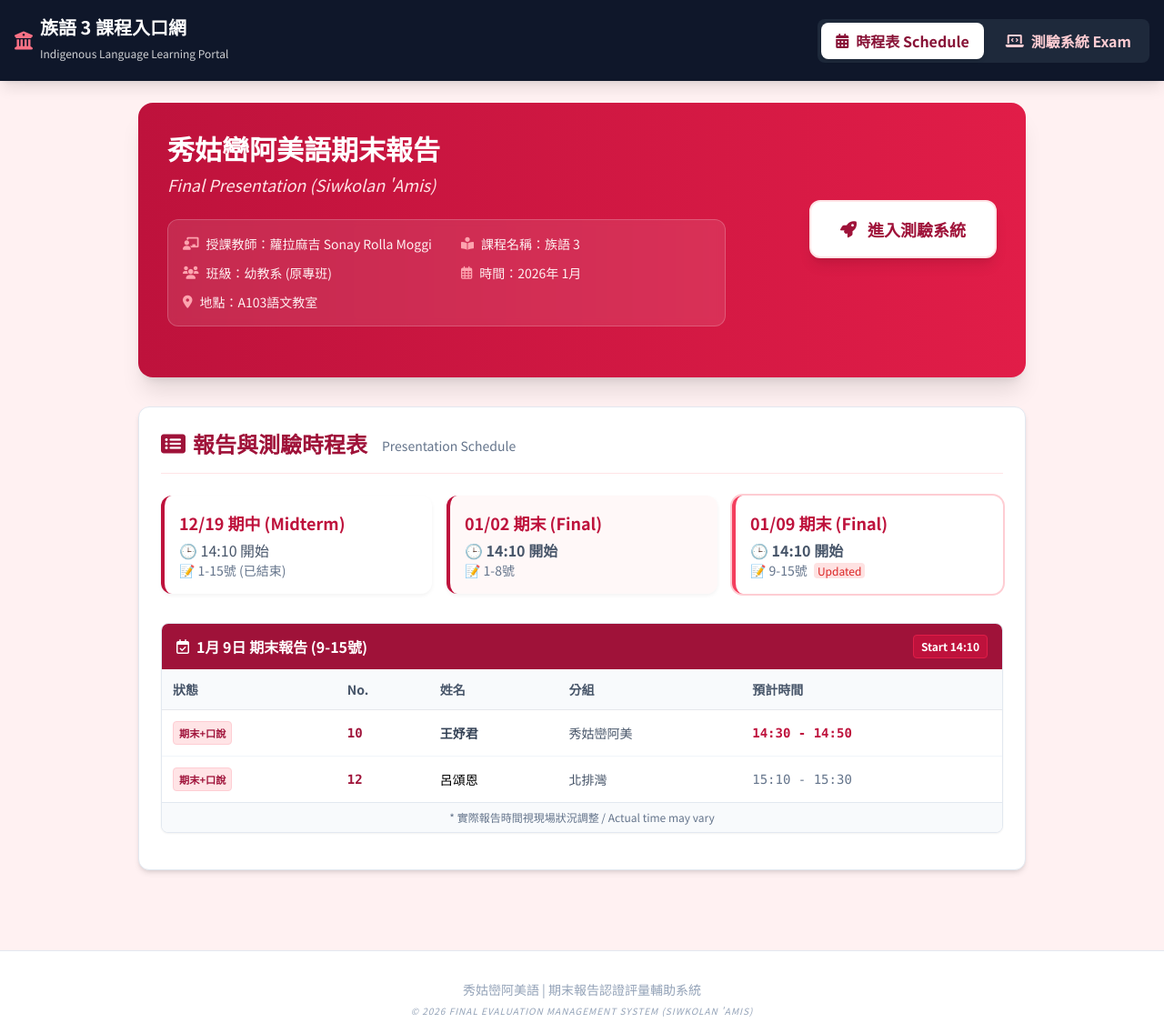
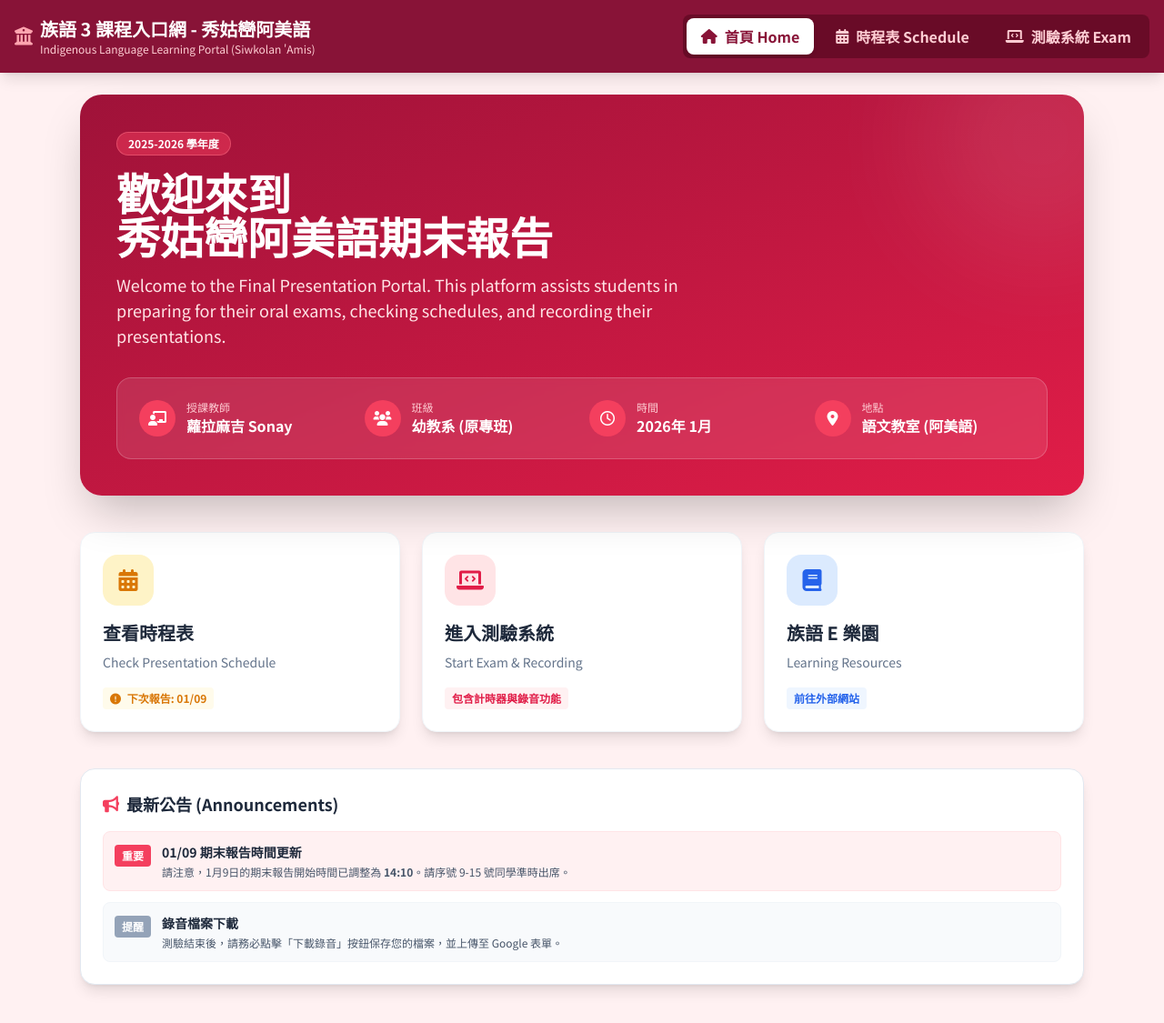
Before and after one commit to rollamoggi123/Final-Presentation-List-Siwkolan-Amis-, a plain HTML site: page index.html in a window 1280 px wide. Shown: the top 1125 px of the page at 91% size. Drawn offline with nearby package versions, Linux system fonts and the light colour scheme.

Commit message:
Update index.html
Signed-off-by: rollamoggi123 <rollamoggi123@gmail.com>

```diff
--- a/index.html
+++ b/index.html
@@ -3,7 +3,7 @@
 <head>
     <meta charset="UTF-8">
     <meta name="viewport" content="width=device-width, initial-scale=1.0">
-    <title>秀姑巒阿美語期末報告 Final Presentation</title>
+    <title>族語 3 期末報告 - 幼教系(原專班) - 秀姑巒阿美語</title>
     <script src="https://cdn.tailwindcss.com"></script>
     <link href="https://cdnjs.cloudflare.com/ajax/libs/font-awesome/6.0.0/css/all.min.css" rel="stylesheet">
     <style>
@@ -24,33 +24,7 @@
         .page-title-gradient {
             background: linear-gradient(135deg, #be123c 0%, #e11d48 100%);
         }
-        .bilingual-sub {
-            display: block;
-            font-size: 0.75rem;
-            font-weight: normal;
-            opacity: 0.8;
-            margin-top: 1px;
-        }
-        .editable-name {
-            cursor: text;
-            transition: all 0.2s;
-        }
-        .editable-name:hover {
-            background-color: #fff1f2;
-        }
-        .editable-name:focus {
-            background-color: #fff;
-            outline: 2px solid #e11d48;
-            box-shadow: 0 0 10px rgba(225, 29, 72, 0.2);
-            padding: 4px 8px;
-            border-radius: 4px;
-        }
-        .tab-active {
-            border-bottom: 4px solid #e11d48;
-            color: #881337;
-            background-color: #fff1f2;
-        }
-        /* 分頁切換 */
+        /* 分頁切換動畫 */
         .page-section {
             display: none;
             animation: fadeIn 0.4s ease-out;
@@ -62,6 +36,7 @@
             from { opacity: 0; transform: translateY(10px); }
             to { opacity: 1; transform: translateY(0); }
         }
+
         /* 導覽列按鈕 */
         .nav-btn {
             padding: 0.5rem 1rem;
@@ -85,7 +60,7 @@
             color: white;
         }
 
-        /* 計時器動畫效果 */
+        /* 錄音與計時動畫 */
         @keyframes pulse-red {
             0%, 100% { background-color: #fee2e2; }
             50% { background-color: #fca5a5; }
@@ -93,7 +68,6 @@
         .timer-running {
             animation: pulse-red 2s cubic-bezier(0.4, 0, 0.6, 1) infinite;
         }
-        /* 錄音動畫 */
         @keyframes pulse-record {
             0% { box-shadow: 0 0 0 0 rgba(225, 29, 72, 0.7); }
             70% { box-shadow: 0 0 0 10px rgba(225, 29, 72, 0); }
@@ -105,6 +79,7 @@
             border-color: #e11d48 !important;
             color: white !important;
         }
+
         /* 時程表卡片 */
         .sch-card {
             flex: 1;
@@ -117,22 +92,36 @@
         }
         .badge { display: inline-block; padding: 2px 6px; border-radius: 4px; font-size: 0.7rem; font-weight: bold; }
         .badge.final { background-color: #ffe4e6; color: #9f1239; border: 1px solid #fecdd3; }
+        .time-col { font-family: monospace; font-weight: 700; color: #be123c; }
+
+        /* 首頁卡片 */
+        .home-card {
+            transition: transform 0.2s, box-shadow 0.2s;
+        }
+        .home-card:hover {
+            transform: translateY(-5px);
+            box-shadow: 0 10px 20px rgba(190, 18, 60, 0.15);
+        }
     </style>
 </head>
 <body class="min-h-screen pb-12">
-    <!-- 頂部導覽 -->
-    <nav class="bg-slate-900 text-white p-4 shadow-lg mb-0 sticky top-0 z-50">
+
+    <!-- 頂部導覽列 -->
+    <nav class="bg-rose-900 text-white p-4 shadow-lg mb-0 sticky top-0 z-50">
         <div class="max-w-7xl mx-auto flex justify-between items-center">
             <h1 class="text-xl font-bold flex items-center gap-2">
-                <i class="fas fa-university text-rose-400"></i>
+                <i class="fas fa-university text-rose-300"></i>
                 <div>
-                    族語 3 課程入口網
-                    <span class="bilingual-sub">Indigenous Language Learning Portal</span>
+                    族語 3 課程入口網 - 秀姑巒阿美語
+                    <span class="text-xs text-rose-200 block font-normal">Indigenous Language Learning Portal (Siwkolan 'Amis)</span>
                 </div>
             </h1>
 
-            <div class="flex gap-2 bg-slate-800 p-1 rounded-lg">
-                <button onclick="switchPage('schedule')" id="nav-schedule" class="nav-btn active">
+            <div class="flex gap-2 bg-rose-950/50 p-1 rounded-lg overflow-x-auto">
+                <button onclick="switchPage('home')" id="nav-home" class="nav-btn active">
+                    <i class="fas fa-home"></i> <span class="hidden sm:inline">首頁 Home</span>
+                </button>
+                <button onclick="switchPage('schedule')" id="nav-schedule" class="nav-btn inactive">
                     <i class="fas fa-calendar-alt"></i> <span class="hidden sm:inline">時程表 Schedule</span>
                 </button>
                 <button onclick="switchPage('exam')" id="nav-exam" class="nav-btn inactive">
@@ -143,33 +132,125 @@
     </nav>
 
     <!-- ========================================== -->
-    <!-- 頁面 1: 時程表 (Schedule View) -->
+    <!-- 頁面 1: 首頁 (Home View) - 新增 -->
     <!-- ========================================== -->
-    <div id="view-schedule" class="page-section active max-w-5xl mx-auto p-6">
+    <div id="view-home" class="page-section active max-w-6xl mx-auto p-6">
 
-        <!-- 課程資訊卡片 (Hero) -->
-        <div class="bg-gradient-to-r from-rose-700 to-rose-600 rounded-2xl p-8 mb-8 text-white shadow-xl">
-            <div class="flex flex-col md:flex-row justify-between gap-6 mb-6">
-                <div>
-                    <h2 class="text-3xl font-bold mb-2">秀姑巒阿美語期末報告</h2>
-                    <p class="text-rose-100 mb-6 italic text-lg">Final Presentation (Siwkolan 'Amis)</p>
+        <!-- Welcome Hero -->
+        <div class="bg-gradient-to-br from-rose-800 to-rose-600 rounded-3xl p-10 text-white shadow-2xl mb-10 relative overflow-hidden">
+            <div class="absolute top-0 right-0 w-64 h-64 bg-white/10 rounded-full -mr-20 -mt-20 blur-3xl"></div>
+            <div class="relative z-10">
+                <span class="bg-rose-500/50 border border-rose-400/50 text-white text-xs font-bold px-3 py-1 rounded-full mb-4 inline-block">
+                    2025-2026 學年度
+                </span>
+                <h1 class="text-4xl md:text-5xl font-extrabold mb-4 leading-tight">
+                    歡迎來到 <br>秀姑巒阿美語期末報告
+                </h1>
+                <p class="text-rose-100 text-lg max-w-2xl mb-8">
+                    Welcome to the Final Presentation Portal. This platform assists students in preparing for their oral exams, checking schedules, and recording their presentations.
+                </p>
 
-                    <div class="grid grid-cols-1 sm:grid-cols-2 gap-x-8 gap-y-3 text-sm text-rose-50 bg-white/10 p-4 rounded-xl backdrop-blur-sm border border-white/20">
-                        <div class="flex items-center gap-2"><i class="fas fa-chalkboard-teacher text-rose-300"></i> 授課教師：蘿拉麻吉 Sonay Rolla Moggi</div>
-                        <div class="flex items-center gap-2"><i class="fas fa-book-reader text-rose-300"></i> 課程名稱：族語 3</div>
-                        <div class="flex items-center gap-2"><i class="fas fa-users text-rose-300"></i> 班級：幼教系 (原專班)</div>
-                        <div class="flex items-center gap-2"><i class="far fa-calendar-alt text-rose-300"></i> 時間：2026年 1月</div>
-                        <div class="flex items-center gap-2"><i class="fas fa-map-marker-alt text-rose-300"></i> 地點：A103語文教室 </div>
+                <!-- 課程資訊 -->
+                <div class="grid grid-cols-1 md:grid-cols-2 lg:grid-cols-4 gap-4 bg-white/10 p-6 rounded-2xl border border-white/20 backdrop-blur-sm">
+                    <div class="flex items-center gap-3">
+                        <div class="w-10 h-10 rounded-full bg-rose-500 flex items-center justify-center"><i class="fas fa-chalkboard-teacher"></i></div>
+                        <div>
+                            <div class="text-xs text-rose-200">授課教師</div>
+                            <div class="font-bold">蘿拉麻吉 Sonay</div>
+                        </div>
                     </div>
-                </div>
-                <div class="flex items-center justify-center md:justify-end">
-                    <button onclick="switchPage('exam')" class="bg-white text-rose-800 hover:bg-rose-50 font-bold py-4 px-8 rounded-xl shadow-lg transition transform hover:scale-105 flex items-center gap-3 text-lg border-2 border-rose-100">
-                        <i class="fas fa-rocket"></i> 進入測驗系統
-                    </button>
+                    <div class="flex items-center gap-3">
+                        <div class="w-10 h-10 rounded-full bg-rose-500 flex items-center justify-center"><i class="fas fa-users"></i></div>
+                        <div>
+                            <div class="text-xs text-rose-200">班級</div>
+                            <div class="font-bold">幼教系 (原專班)</div>
+                        </div>
+                    </div>
+                    <div class="flex items-center gap-3">
+                        <div class="w-10 h-10 rounded-full bg-rose-500 flex items-center justify-center"><i class="far fa-clock"></i></div>
+                        <div>
+                            <div class="text-xs text-rose-200">時間</div>
+                            <div class="font-bold">2026年 1月</div>
+                        </div>
+                    </div>
+                    <div class="flex items-center gap-3">
+                        <div class="w-10 h-10 rounded-full bg-rose-500 flex items-center justify-center"><i class="fas fa-map-marker-alt"></i></div>
+                        <div>
+                            <div class="text-xs text-rose-200">地點</div>
+                            <div class="font-bold">語文教室 (阿美語)</div>
+                        </div>
+                    </div>
                 </div>
             </div>
         </div>
 
+        <!-- 快速入口與公告 -->
+        <div class="grid grid-cols-1 md:grid-cols-3 gap-6 mb-10">
+            <!-- 卡片 1: 時程表 -->
+            <div onclick="switchPage('schedule')" class="home-card bg-white p-6 rounded-2xl shadow-lg border border-slate-100 cursor-pointer group">
+                <div class="w-14 h-14 bg-amber-100 text-amber-600 rounded-2xl flex items-center justify-center text-2xl mb-4 group-hover:scale-110 transition-transform">
+                    <i class="fas fa-calendar-alt"></i>
+                </div>
+                <h3 class="text-xl font-bold text-slate-800 mb-2">查看時程表</h3>
+                <p class="text-slate-500 text-sm mb-4">Check Presentation Schedule</p>
+                <div class="text-xs font-bold text-amber-600 bg-amber-50 px-2 py-1 rounded inline-block">
+                    <i class="fas fa-exclamation-circle mr-1"></i> 下次報告: 01/09
+                </div>
+            </div>
+
+            <!-- 卡片 2: 測驗系統 -->
+            <div onclick="switchPage('exam')" class="home-card bg-white p-6 rounded-2xl shadow-lg border border-slate-100 cursor-pointer group">
+                <div class="w-14 h-14 bg-rose-100 text-rose-600 rounded-2xl flex items-center justify-center text-2xl mb-4 group-hover:scale-110 transition-transform">
+                    <i class="fas fa-laptop-code"></i>
+                </div>
+                <h3 class="text-xl font-bold text-slate-800 mb-2">進入測驗系統</h3>
+                <p class="text-slate-500 text-sm mb-4">Start Exam & Recording</p>
+                <div class="text-xs font-bold text-rose-600 bg-rose-50 px-2 py-1 rounded inline-block">
+                    包含計時器與錄音功能
+                </div>
+            </div>
+
+            <!-- 卡片 3: 外部資源 -->
+            <a href="https://web.klokah.tw/" target="_blank" class="home-card bg-white p-6 rounded-2xl shadow-lg border border-slate-100 cursor-pointer group block">
+                <div class="w-14 h-14 bg-blue-100 text-blue-600 rounded-2xl flex items-center justify-center text-2xl mb-4 group-hover:scale-110 transition-transform">
+                    <i class="fas fa-book"></i>
+                </div>
+                <h3 class="text-xl font-bold text-slate-800 mb-2">族語 E 樂園</h3>
+                <p class="text-slate-500 text-sm mb-4">Learning Resources</p>
+                <div class="text-xs font-bold text-blue-600 bg-blue-50 px-2 py-1 rounded inline-block">
+                    前往外部網站
+                </div>
+            </a>
+        </div>
+
+        <!-- 最新公告 -->
+        <div class="bg-white rounded-2xl shadow-lg border border-slate-200 p-6">
+            <h3 class="font-bold text-lg text-slate-800 mb-4 flex items-center gap-2">
+                <i class="fas fa-bullhorn text-rose-500"></i> 最新公告 (Announcements)
+            </h3>
+            <div class="space-y-3">
+                <div class="flex items-start gap-3 p-3 bg-rose-50 rounded-lg border border-rose-100">
+                    <div class="bg-rose-500 text-white text-xs font-bold px-2 py-1 rounded mt-0.5">重要</div>
+                    <div>
+                        <div class="font-bold text-slate-800 text-sm">01/09 期末報告時間更新</div>
+                        <div class="text-xs text-slate-600 mt-1">請注意，1月9日的期末報告開始時間已調整為 <strong>14:10</strong>。請序號 9-15 號同學準時出席。</div>
+                    </div>
+                </div>
+                <div class="flex items-start gap-3 p-3 bg-slate-50 rounded-lg border border-slate-100">
+                    <div class="bg-slate-400 text-white text-xs font-bold px-2 py-1 rounded mt-0.5">提醒</div>
+                    <div>
+                        <div class="font-bold text-slate-800 text-sm">錄音檔案下載</div>
+                        <div class="text-xs text-slate-600 mt-1">測驗結束後，請務必點擊「下載錄音」按鈕保存您的檔案，並上傳至 Google 表單。</div>
+                    </div>
+                </div>
+            </div>
+        </div>
+    </div>
+
+    <!-- ========================================== -->
+    <!-- 頁面 2: 時程表 (Schedule View) -->
+    <!-- ========================================== -->
+    <div id="view-schedule" class="page-section max-w-5xl mx-auto p-6">
         <div class="bg-white rounded-xl shadow-md p-6 border border-slate-200">
             <header class="mb-6 border-b border-rose-100 pb-4">
                 <h1 class="text-2xl font-bold text-rose-800 flex items-center gap-2">
@@ -180,12 +261,12 @@
 
             <!-- 摘要卡片 -->
             <div class="flex gap-4 flex-wrap mb-8">
-                <div class="sch-card hover:shadow-md transition-shadow">
-                    <h3 class="font-bold text-rose-700 text-lg mb-1">12/19 期中 (Midterm)</h3>
+                <div class="sch-card hover:shadow-md transition-shadow bg-slate-50 opacity-70">
+                    <h3 class="font-bold text-slate-700 text-lg mb-1">12/19 期中 (Midterm)</h3>
                     <p class="text-slate-600">🕒 14:10 開始</p>
                     <p class="text-slate-500 text-sm">📝 1-15號 (已結束)</p>
                 </div>
-                <div class="sch-card hover:shadow-md transition-shadow bg-rose-50/50">
+                <div class="sch-card hover:shadow-md transition-shadow bg-white">
                     <h3 class="font-bold text-rose-700 text-lg mb-1">01/02 期末 (Final)</h3>
                     <p class="text-slate-600">🕒 <strong>14:10 開始</strong></p>
                     <p class="text-slate-500 text-sm">📝 1-8號</p>
@@ -193,7 +274,7 @@
                 <div class="sch-card hover:shadow-md transition-shadow border-l-4 border-rose-500 ring-2 ring-rose-200">
                     <h3 class="font-bold text-rose-700 text-lg mb-1">01/09 期末 (Final)</h3>
                     <p class="text-slate-600">🕒 <strong>14:10 開始</strong></p>
-                    <p class="text-slate-500 text-sm">📝 9-15號 <span class="bg-red-100 text-red-600 px-1 rounded text-xs ml-1">Updated</span></p>
+                    <p class="text-slate-500 text-sm">📝 9-15號 <span class="bg-red-100 text-red-600 px-1 rounded text-xs ml-1 font-bold">Updated</span></p>
                 </div>
             </div>
 
@@ -207,41 +288,31 @@
                     <table class="w-full text-left border-collapse">
                         <thead class="bg-slate-50 text-slate-600 text-sm">
                             <tr>
-                                <th class="p-3 border-b">狀態</th>
-                                <th class="p-3 border-b">No.</th>
+                                <th class="p-3 border-b w-24">狀態</th>
+                                <th class="p-3 border-b w-16">No.</th>
                                 <th class="p-3 border-b">姓名</th>
                                 <th class="p-3 border-b">分組</th>
                                 <th class="p-3 border-b">預計時間</th>
                             </tr>
                         </thead>
                         <tbody class="text-sm divide-y divide-slate-100">
-                            <!-- 僅列出部分範例，可根據需求擴充 -->
-                            <tr class="hover:bg-rose-50 transition-colors">
+                            <tr class="hover:bg-rose-50 transition-colors bg-rose-50/30">
                                 <td class="p-3"><span class="badge final">期末+口說</span></td>
                                 <td class="p-3 font-mono font-bold text-rose-800">10</td>
                                 <td class="p-3 font-bold text-slate-700">王妤君</td>
-                                <td class="p-3 text-slate-600">秀姑巒阿美</td>
-                                <td class="p-3 font-mono text-rose-700 font-bold">14:30 - 14:50</td>
-                            </tr>
-                            <tr class="hover:bg-rose-50 transition-colors">
-                                <td class="p-3"><span class="badge final">期末+口說</span></td>
-                                <td class="p-3 font-mono font-bold text-rose-800">12</td>
-                                <td class="p-3">呂頌恩</td>
-                                <td class="p-3 text-slate-600">北排灣</td>
-                                <td class="p-3 font-mono text-slate-500">15:10 - 15:30</td>
+                                <td class="p-3 text-slate-600">秀姑巒阿美 (Siwkolan)</td>
+                                <td class="p-3 time-col">14:10 - 14:30</td>
+
                             </tr>
                         </tbody>
                     </table>
-                </div>
-                <div class="bg-slate-50 px-4 py-2 text-xs text-slate-500 text-center border-t border-slate-200">
-                    * 實際報告時間視現場狀況調整 / Actual time may vary
                 </div>
             </div>
         </div>
     </div>
 
     <!-- ========================================== -->
-    <!-- 頁面 2: 測驗系統 (Exam App View) -->
+    <!-- 頁面 3: 測驗系統 (Exam App View) -->
     <!-- ========================================== -->
     <div id="view-exam" class="page-section">
 
@@ -249,14 +320,11 @@
         <div class="page-title-gradient text-white py-8 px-4 mb-8 shadow-inner border-b-4 border-rose-900">
             <div class="max-w-7xl mx-auto text-center">
                 <h2 class="text-3xl md:text-4xl font-extrabold tracking-tight mb-2">
-                    秀姑巒阿美語 期末測驗系統
+                    期末測驗控制台
                 </h2>
-
-                <!-- 簡化版資訊列 -->
                 <div class="mt-4 flex flex-wrap justify-center gap-3 text-xs md:text-sm text-rose-100 opacity-90">
-                    <span class="bg-white/20 px-3 py-1 rounded-full border border-white/30"><i class="fas fa-chalkboard-teacher mr-1"></i> Sonay Rolla Moggi</span>
-                    <span class="bg-white/20 px-3 py-1 rounded-full border border-white/30"><i class="fas fa-book-reader mr-1"></i> 族語 3</span>
-                    <span class="bg-white/20 px-3 py-1 rounded-full border border-white/30"><i class="fas fa-users mr-1"></i> 幼教系 (原專班)</span>
+                    <span class="bg-white/20 px-3 py-1 rounded-full border border-white/30"><i class="fas fa-user-circle mr-1"></i> 考生：王妤君</span>
+                    <span class="bg-white/20 px-3 py-1 rounded-full border border-white/30"><i class="fas fa-language mr-1"></i> 秀姑巒阿美語</span>
                 </div>
             </div>
         </div>
@@ -442,7 +510,7 @@
                                     </div>
                                 </div>
                                 <div class="flex gap-2">
-                                    <button onclick="startTimer('prep', 90)" class="bg-amber-500 hover:bg-amber-600 text-white px-3 py-1 rounded shadow text-sm font-bold transition-colors"><i class="fas fa-play"></i></button>
+                                    <button onclick="startSmartTimer('prep', 90)" class="bg-amber-500 hover:bg-amber-600 text-white px-3 py-1 rounded shadow text-sm font-bold transition-colors"><i class="fas fa-play"></i></button>
                                     <button onclick="resetTimer('prep', 90)" class="bg-white text-slate-400 hover:text-slate-600 px-3 py-1 rounded border border-slate-200 shadow-sm text-sm font-bold transition-colors"><i class="fas fa-redo"></i></button>
                                 </div>
                             </div>
@@ -457,7 +525,7 @@
                                     </div>
                                 </div>
                                 <div class="flex gap-2">
-                                    <button onclick="startTimer('read', 120)" class="bg-rose-600 hover:bg-rose-700 text-white px-3 py-1 rounded shadow text-sm font-bold transition-colors"><i class="fas fa-play"></i></button>
+                                    <button onclick="startSmartTimer('read', 120)" class="bg-rose-600 hover:bg-rose-700 text-white px-3 py-1 rounded shadow text-sm font-bold transition-colors"><i class="fas fa-play"></i></button>
                                     <button onclick="resetTimer('read', 120)" class="bg-white text-slate-400 hover:text-slate-600 px-3 py-1 rounded border border-slate-200 shadow-sm text-sm font-bold transition-colors"><i class="fas fa-redo"></i></button>
                                 </div>
                             </div>
@@ -472,7 +540,7 @@
                                     </div>
                                 </div>
                                 <div class="flex gap-2">
-                                    <button onclick="startTimer('story', 120)" class="bg-blue-600 hover:bg-blue-700 text-white px-3 py-1 rounded shadow text-sm font-bold transition-colors"><i class="fas fa-play"></i></button>
+                                    <button onclick="startSmartTimer('story', 120)" class="bg-blue-600 hover:bg-blue-700 text-white px-3 py-1 rounded shadow text-sm font-bold transition-colors"><i class="fas fa-play"></i></button>
                                     <button onclick="resetTimer('story', 120)" class="bg-white text-slate-400 hover:text-slate-600 px-3 py-1 rounded border border-slate-200 shadow-sm text-sm font-bold transition-colors"><i class="fas fa-redo"></i></button>
                                 </div>
                             </div>
@@ -738,7 +806,8 @@
 
         // 初始化載入
         window.addEventListener('DOMContentLoaded', () => {
-            window.switchStoryImage(1);
+            window.switchPage('home'); // 預設進入首頁
+            window.switchStoryImage(1); // 初始化故事
 
             // 載入考題資料
             const data = examData.central;
@@ -817,7 +886,7 @@
             return `${m < 10 ? '0' + m : m}:${s < 10 ? '0' + s : s}`;
         }
 
-        window.startTimer = function(type, duration) {
+        window.startSmartTimer = function(type, duration) {
             if (intervals[type]) clearInterval(intervals[type]);
 
             // UI elements
```
